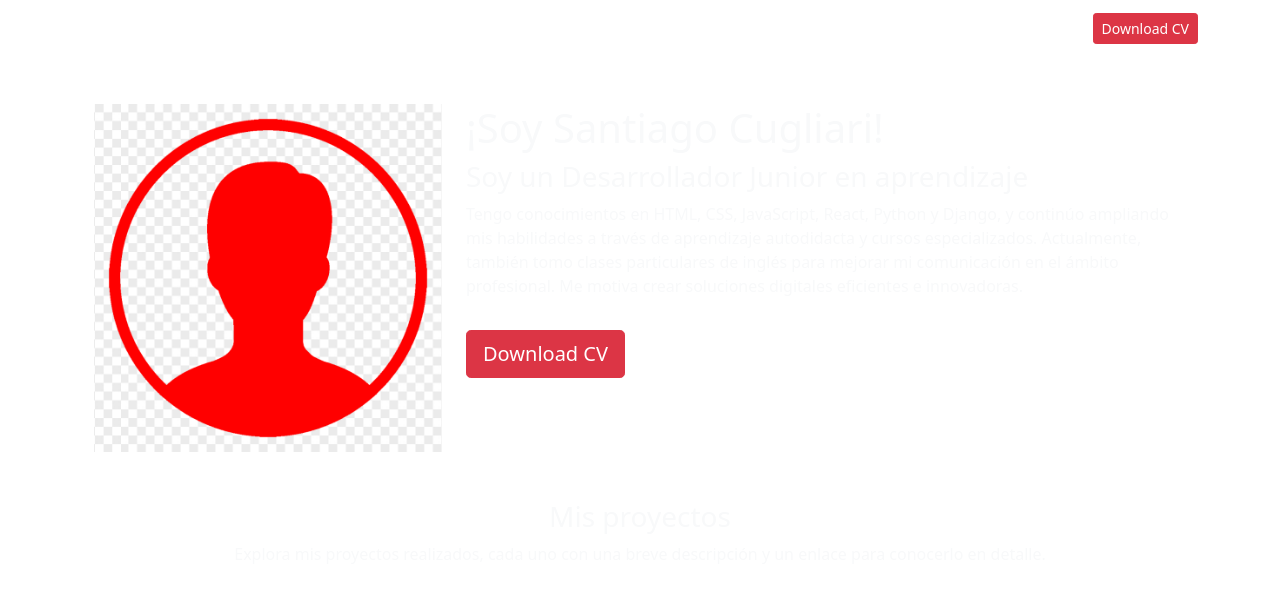
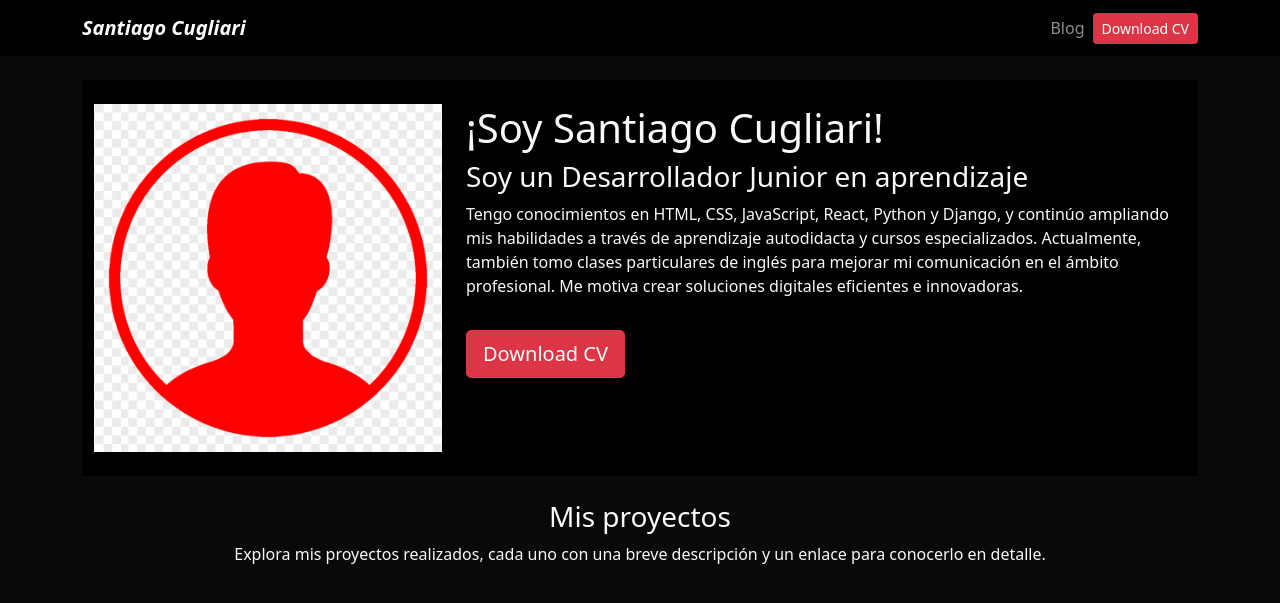
Before and after one commit to CugliariSanti17/cugliari_santiago_portfolio, a Django app: page / in a window 1280 px wide. Shown: the top 603 px of the page. Run offline with Django 5.2, Linux system fonts and the light colour scheme; data that the repository does not hold is empty.

Commit message:
cambios en el head

```diff
--- a/portfolio/templates/base.html
+++ b/portfolio/templates/base.html
@@ -5,7 +5,9 @@
     <meta charset="UTF-8">
     <meta name="viewport" content="width=device-width, initial-scale=1.0">
     <link href="https://cdn.jsdelivr.net/npm/bootstrap@5.0.2/dist/css/bootstrap.min.css" rel="stylesheet" integrity="sha384-EVSTQN3/azprG1Anm3QDgpJLIm9Nao0Yz1ztcQTwFspd3yD65VohhpuuCOmLASjC" crossorigin="anonymous">
-    <link rel="shortcut icon" href="../static/favicon.ico" type="image/x-icon">
+    <script src="https://cdn.jsdelivr.net/npm/bootstrap@5.3.2/dist/js/bootstrap.bundle.min.js" defer></script>
+    <link rel="stylesheet" href="{% static 'main.css' %}">
+    <link rel="shortcut icon" href="{% static 'favicon.ico' %}" type="image/x-icon">
     <title>Santiago Cugliari | Portfolio </title>
 </head>
 <body class="text-light">
```
